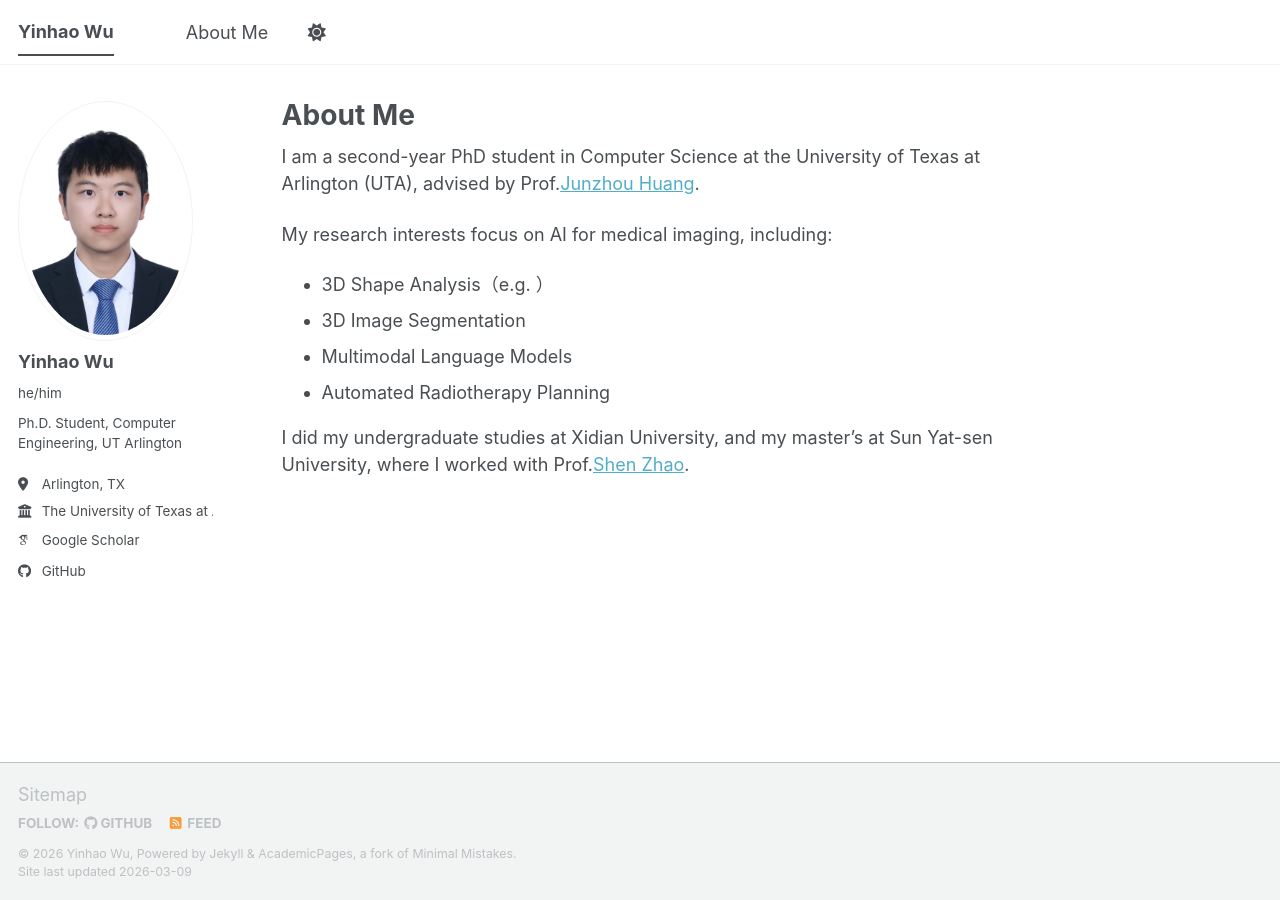
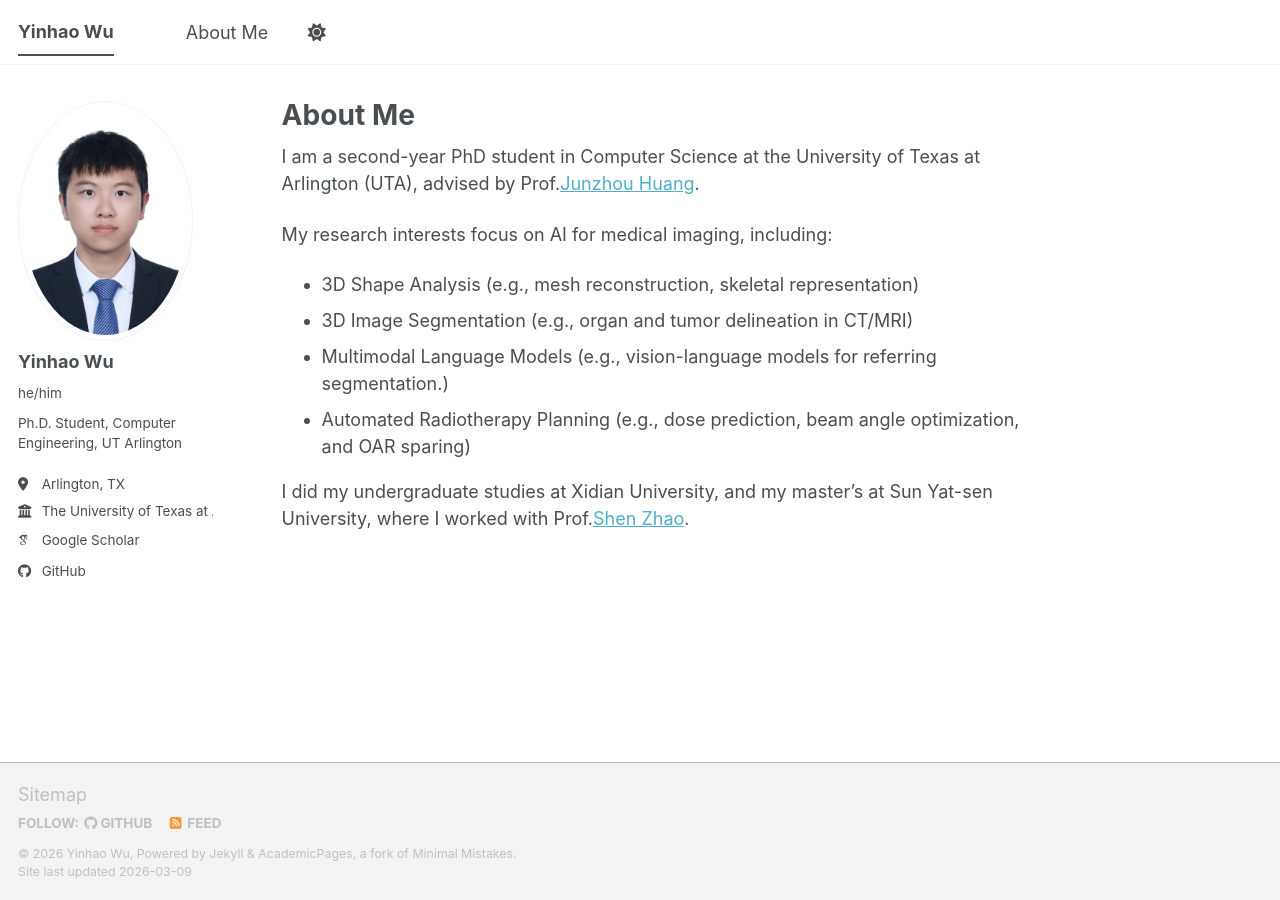
Before and after one commit to inhaowu/inhaowu.github.io, a Jekyll site: the page built from _pages/about.md, in a window 1280 px wide. Built offline with Jekyll 4.4.1, drawn with Linux system fonts in a browser that asks for light colours; some web fonts are replaced; a script bundle is joined from its source files by our own code; library files that are not in the unit come from our copies.

```diff
--- a/_pages/about.md
+++ b/_pages/about.md
@@ -11,11 +11,10 @@
 
 My research interests focus on AI for medical imaging, including:
 
-- 3D Shape Analysis（e.g. ）
-- 3D Image Segmentation
-- Multimodal Language Models
-- Automated Radiotherapy Planning
-
+- 3D Shape Analysis (e.g., mesh reconstruction, skeletal representation)
+- 3D Image Segmentation (e.g., organ and tumor delineation in CT/MRI)
+- Multimodal Language Models (e.g., vision-language models for referring segmentation.)
+- Automated Radiotherapy Planning (e.g., dose prediction, beam angle optimization, and OAR sparing)
 
 
 I did my undergraduate studies at Xidian University, and my master's at Sun Yat-sen University, where I worked with Prof.[Shen Zhao](https://hnyz979.github.io).
```
